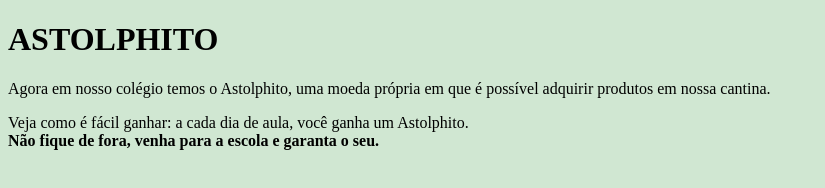
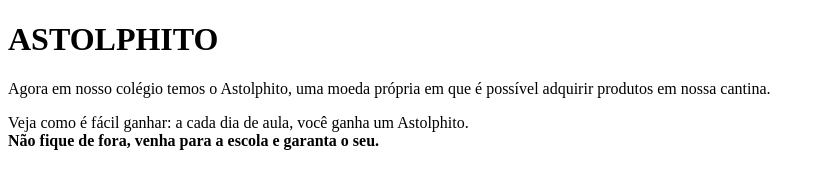
Before and after one commit to ProfJaderson/jaderson, a plain HTML site: page index.html in a window 1280 px wide. Shown: the whole page, without its empty margins (0-825 px from the left). Drawn offline with Linux system fonts and the light colour scheme.

Commit message:
mudança

```diff
--- a/style.css
+++ b/style.css
@@ -1,11 +1,9 @@
 #titulo {
-    color:#618264;
+    color: #618264;
     text-align: center;
     font-size: 40px;
 }
-body {
-    background-color: #D0E7D2;
-}
+
 .texto {
     color: #B0D9B1);
     text-align: center;
```
Also changed, not shown: index.html (+1 -1 lines).
